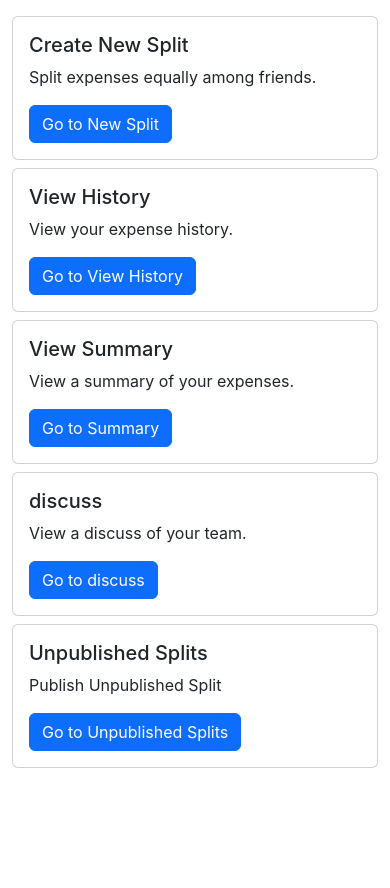
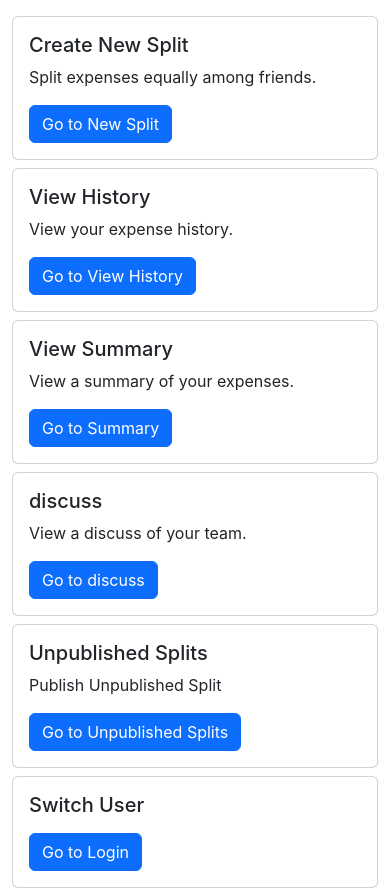
Before and after one commit to HarshithKumar-A/BillSplitter, a React (Create React App) app: page / in a window 390 px wide. Before the commit the page ends 844 px from the top, so only its background shows below. Built offline with nearby package versions, Linux system fonts and the light colour scheme; no server answers; sample sign-in values are in the browser's storage.

Commit message:
Add logout option, defable refresh in phone

```diff
--- a/src/App.css
+++ b/src/App.css
@@ -1,3 +1,7 @@
+body {
+  overscroll-behavior-y: contain;
+}
+
 .App {
   text-align: center;
 }
@@ -32,6 +36,7 @@
   from {
     transform: rotate(0deg);
   }
+
   to {
     transform: rotate(360deg);
   }
--- a/src/AuthGuard.js
+++ b/src/AuthGuard.js
@@ -4,9 +4,9 @@ import { useNavigate } from 'react-router-dom';
 
 const AuthGuard = ({ children }) => {
     const navigate = useNavigate();
-    const isUserAuthenticated = localStorage.getItem('v1:userInfo');
 
     useEffect(() => {
+        const isUserAuthenticated = localStorage.getItem('v1:userInfo');
         if (!isUserAuthenticated) {
             navigate('/login');
         }
--- a/src/components/Home.jsx
+++ b/src/components/Home.jsx
@@ -121,6 +121,16 @@ function Home() {
             </div>
           </div>
         </div>
+
+        <div className="col-md-4 pt-2">
+          <div className="card">
+            <div className="card-body">
+              <h5 className="card-title">Switch User</h5>
+              <p className="card-text"></p>
+              <button onClick={() => { localStorage.removeItem('v1:userInfo'); navigate('/login') }} className="btn btn-primary">Go to Login</button>
+            </div>
+          </div>
+        </div>
       </div>
     </div>
   );
--- a/src/components/Login.js
+++ b/src/components/Login.js
@@ -1,4 +1,4 @@
-import React, { useState } from 'react';
+import React, { useState, useEffect } from 'react';
 import { useNavigate } from 'react-router-dom';
 
 const userList = [
@@ -6,7 +6,7 @@ const userList = [
     { id: 'K', name: 'Karthik' },
     { id: 'H', name: 'Harshith' },
     { id: 'N', name: 'Nirmal' },
-    { id: 'A', name: 'Abinav' },
+    { id: 'A', name: 'Abhinav' },
     { id: 'HP', name: 'Hariprasad' },
     { id: 'M', name: 'Mithun' },
 ];
@@ -15,6 +15,13 @@ const userList = [
 function Login() {
     const navigate = useNavigate();
     const [selectedUser, setSelectedUser] = useState('');
+
+    useEffect(() => {
+        const isUserAuthenticated = localStorage.getItem('v1:userInfo');
+        if (isUserAuthenticated) {
+            navigate('/');
+        }
+    }, [])
 
     const handleLogin = () => {
         console.log(selectedUser);
--- a/src/components/NewSplit.js
+++ b/src/components/NewSplit.js
@@ -25,7 +25,7 @@ function SplitExpenses() {
         setId(getUserId())
     }, []);
 
-    const persons = ["Vishnu", "Karthik", "Harshith", "Nirmal", "Abinav", "Hari", "Mithun"];
+    const persons = ["Vishnu", "Karthik", "Harshith", "Nirmal", "Abhinav", "Hari", "Mithun"];
 
     const handleTotalAmountChange = (e) => {
         let amount = (e.target.value);
```
